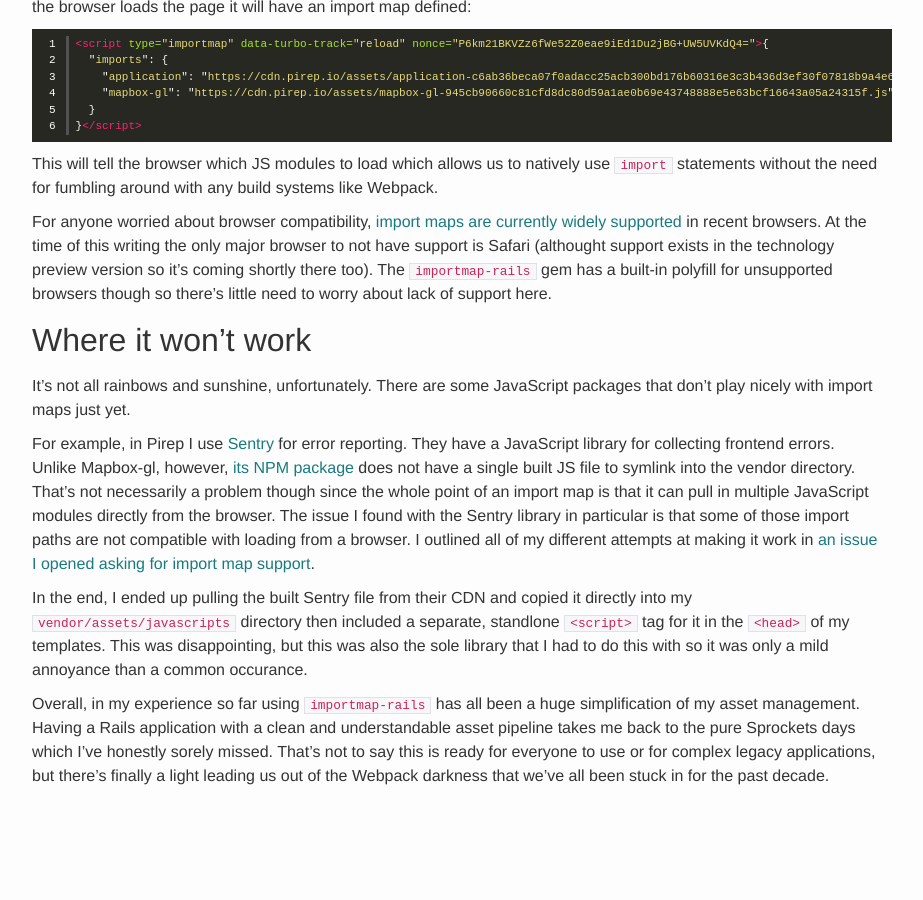
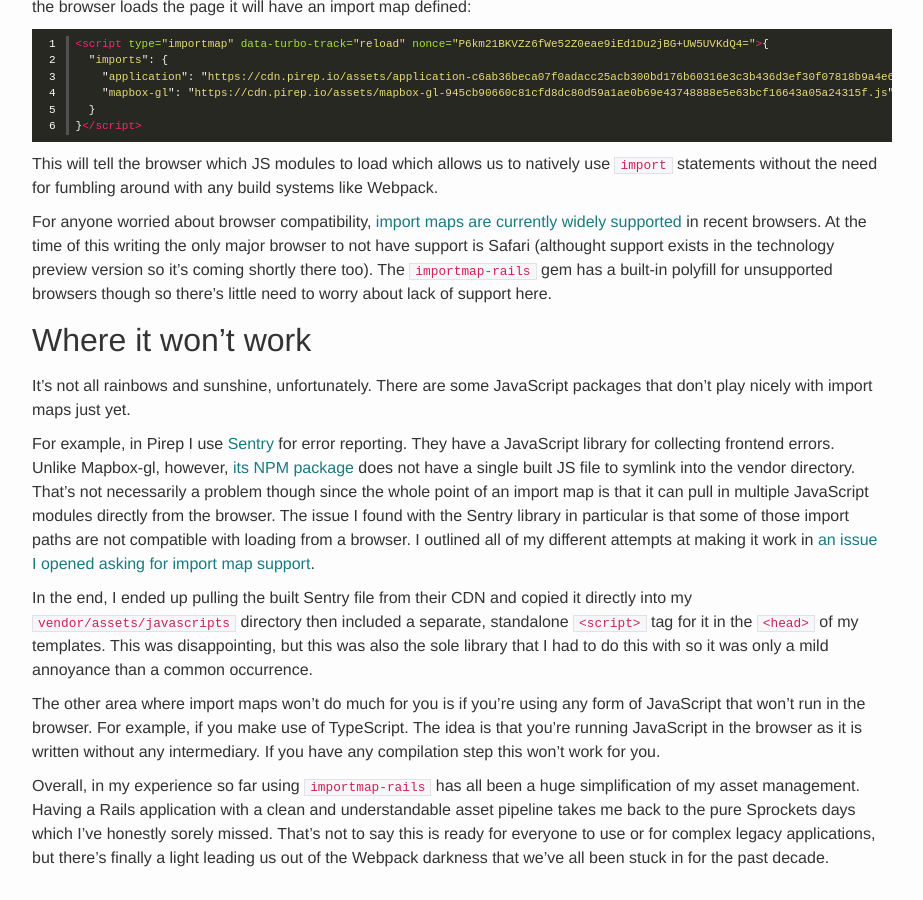
Before and after one commit to shanet/blog, a Jekyll site: the page built from _posts/2023-03-15-coexisting-rails-import-maps-with-yarn.md, in a window 1280 px wide and 900 px high, scrolled down 2432 px. Shown: the whole window, without its empty margins (183-1106 px from the left). Built offline with Jekyll 4.4.1, drawn with Linux system fonts in a browser that asks for light colours; before the commit the page ends 3250 px from its top, so only the background shows below that.

Commit message:
fix some typos

```diff
--- a/_posts/2023-03-15-coexisting-rails-import-maps-with-yarn.md
+++ b/_posts/2023-03-15-coexisting-rails-import-maps-with-yarn.md
@@ -118,6 +118,8 @@
 
 For example, in Pirep I use [Sentry](https://sentry.io) for error reporting. They have a JavaScript library for collecting frontend errors. Unlike Mapbox-gl, however, [its NPM package](https://www.npmjs.com/package/@sentry/browser) does not have a single built JS file to symlink into the vendor directory. That's not necessarily a problem though since the whole point of an import map is that it can pull in multiple JavaScript modules directly from the browser. The issue I found with the Sentry library in particular is that some of those import paths are not compatible with loading from a browser. I outlined all of my different attempts at making it work in [an issue I opened asking for import map support](https://github.com/getsentry/sentry-javascript/issues/6141).
 
-In the end, I ended up pulling the built Sentry file from their CDN and copied it directly into my `vendor/assets/javascripts` directory then included a separate, standlone `<script>` tag for it in the `<head>` of my templates. This was disappointing, but this was also the sole library that I had to do this with so it was only a mild annoyance than a common occurance.
+In the end, I ended up pulling the built Sentry file from their CDN and copied it directly into my `vendor/assets/javascripts` directory then included a separate, standalone `<script>` tag for it in the `<head>` of my templates. This was disappointing, but this was also the sole library that I had to do this with so it was only a mild annoyance than a common occurrence.
+
+The other area where import maps won't do much for you is if you're using any form of JavaScript that won't run in the browser. For example, if you make use of TypeScript. The idea is that you're running JavaScript in the browser as it is written without any intermediary. If you have any compilation step this won't work for you.
 
 Overall, in my experience so far using `importmap-rails` has all been a huge simplification of my asset management. Having a Rails application with a clean and understandable asset pipeline takes me back to the pure Sprockets days which I've honestly sorely missed. That's not to say this is ready for everyone to use or for complex legacy applications, but there's finally a light leading us out of the Webpack darkness that we've all been stuck in for the past decade.
```
Also changed, not shown: _posts/2022-04-12-when-is-the-end-of-the-golden-age-of-pnw-skiing.md (+1 -1 lines), _posts/2022-07-20-a-vision-for-the-future-of-skiing-in-the-pnw.md (+3 -3 lines).
